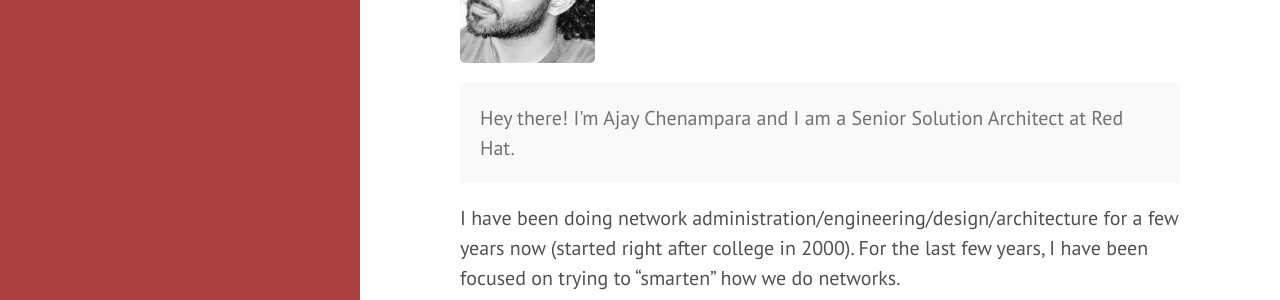
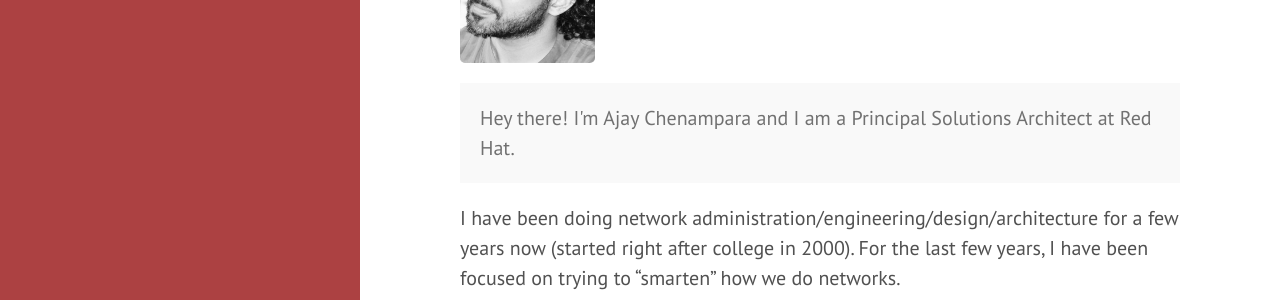
Before and after one commit to termlen0/termlen0.github.io, a Jekyll site: the page built from about.md, in a window 1280 px wide and 1191 px high. Shown: the part 268-568 px from the top of the window. Built offline with Jekyll 4.4.1, drawn with Linux system fonts in a browser that asks for light colours; nearby versions of some CDN libraries.

Commit message:
Update about.md
Principal SA, not a Senior anymore

```diff
--- a/about.md
+++ b/about.md
@@ -4,7 +4,7 @@ title: About
 ---
 <img src="../ajay_profile_mono.jpg" style="width:135px;height:160px;" >
 <p class="message">
-  Hey there! I'm Ajay Chenampara and I am a Senior Solution Architect at Red Hat.
+  Hey there! I'm Ajay Chenampara and I am a Principal Solutions Architect at Red Hat.
 </p>
 
 I have been doing network
```
